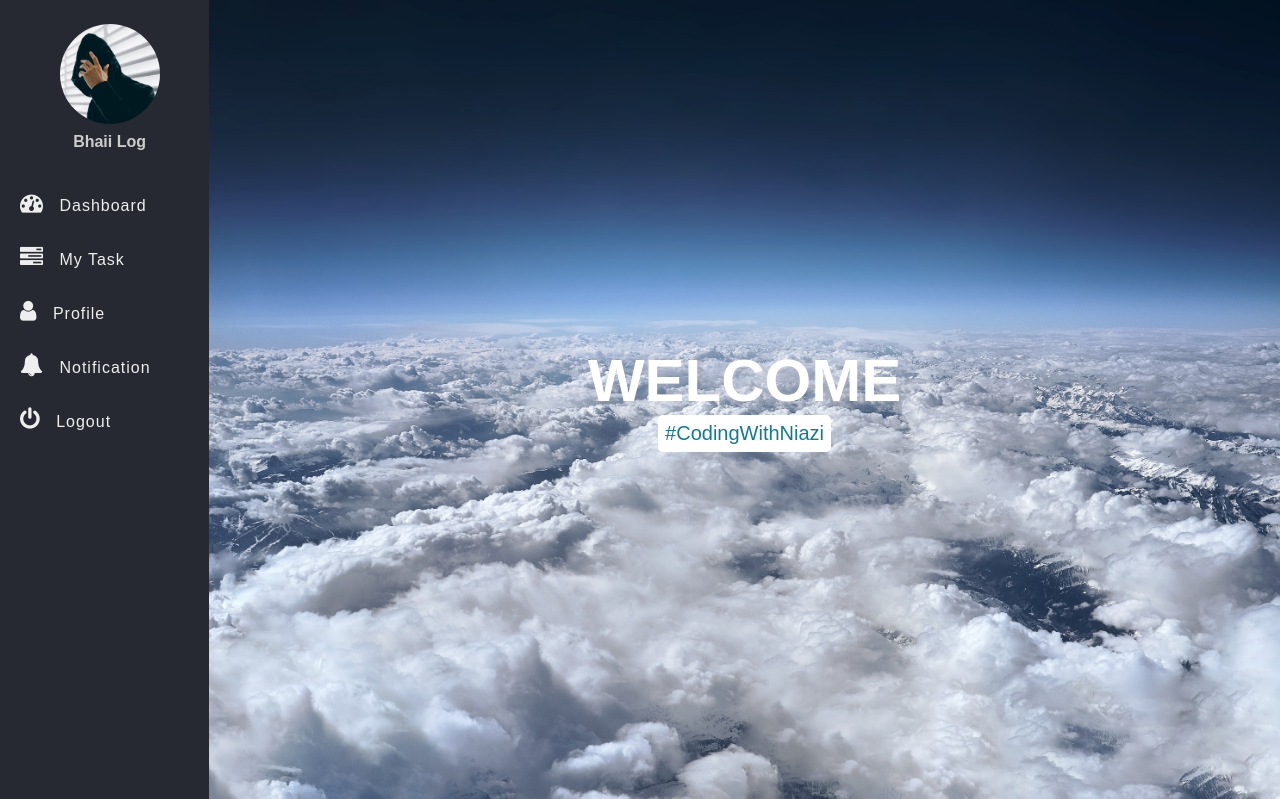
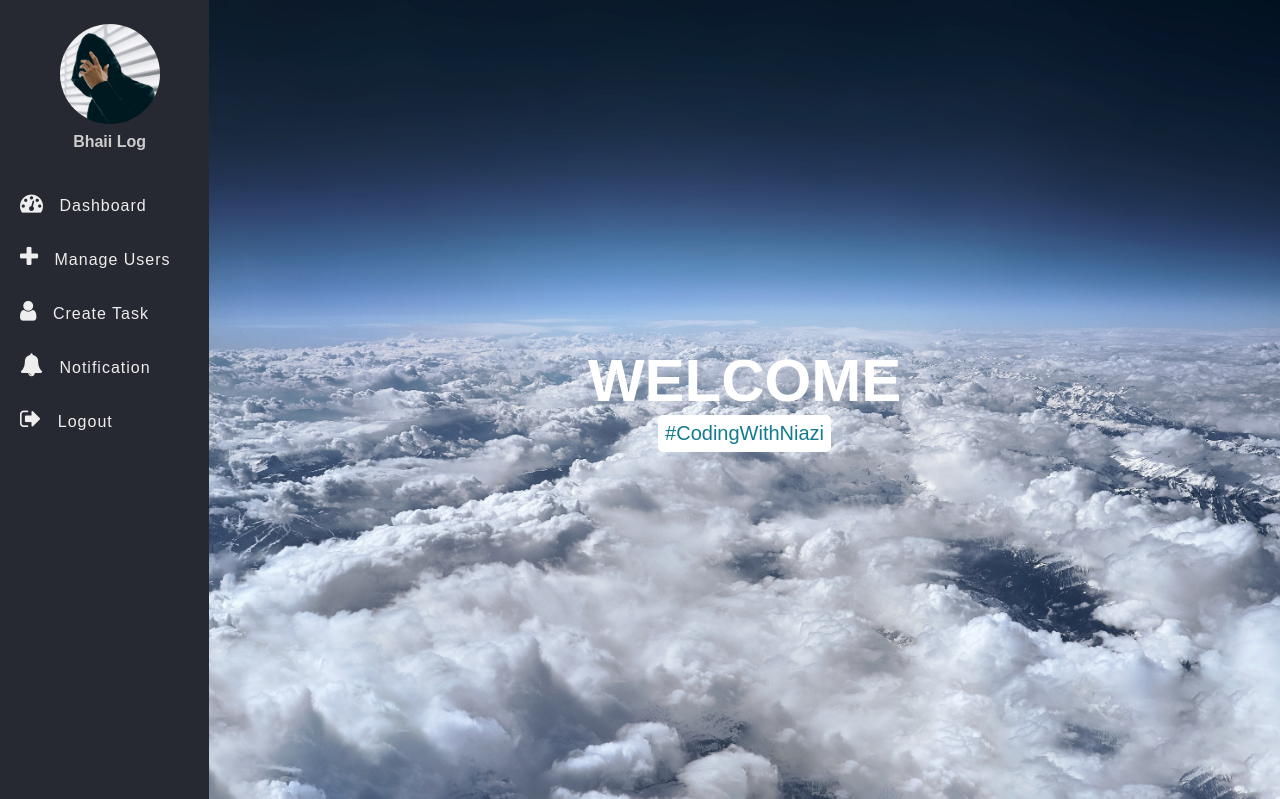
Before and after one commit to afnankhanniazi/task-management-system, a PHP site: page / in a window 1280 px wide. Shown: the part 61-860 px from the top of the page. Run offline with PHP 8.4, Linux system fonts and the light colour scheme.

Commit message:
admin nav

```diff
--- a/index.php
+++ b/index.php
@@ -54,7 +54,7 @@
 				</li>
 				<li>
 					<a href="#">
-						<i class="fa fa-power-off" aria-hidden="true"></i>
+						<i class="fa fa-sign-out" aria-hidden="true"></i>
 						<span>Logout</span>
 					</a>
 				</li>
@@ -71,14 +71,14 @@
 				</li>
 				<li>
 					<a href="#">
-						<i class="fa fa-tasks" aria-hidden="true"></i>
-						<span>My Task</span>
+						<i class="fa fa-plus" aria-hidden="true"></i>
+						<span>Manage Users</span>
 					</a>
 				</li>
 				<li>
 					<a href="#">
 						<i class="fa fa-user" aria-hidden="true"></i>
-						<span>Profile</span>
+						<span>Create Task</span>
 					</a>
 				</li>
 				<li>
@@ -89,13 +89,11 @@
 				</li>
 				<li>
 					<a href="#">
-						<i class="fa fa-power-off" aria-hidden="true"></i>
+						<i class="fa fa-sign-out" aria-hidden="true"></i>
 						<span>Logout</span>
 					</a>
 				</li>
 			</ul>
-
-
 				<?php } ?>
 
 
```
